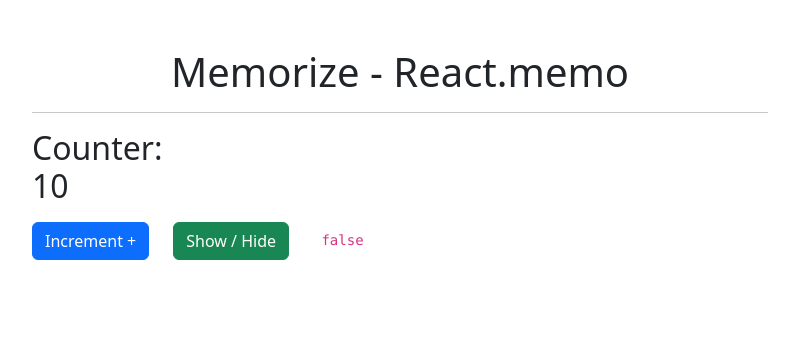
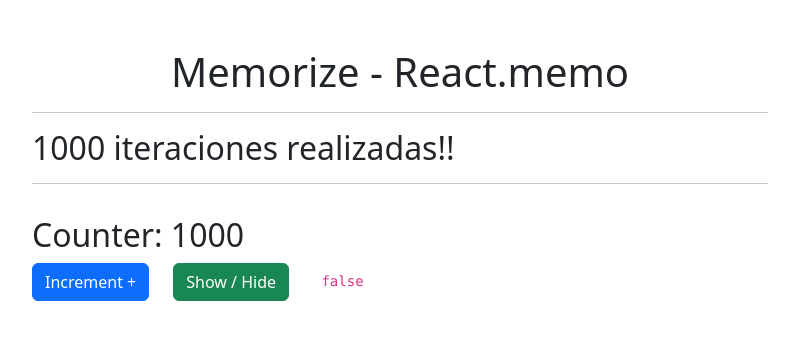
Before and after one commit to emanuelhardwell/hooks-23, a React (Vite) app: page / in a window 1280 px wide. Shown: the top 340 px of the page, without its empty margins (240-1039 px from the left). Built offline with nearby package versions, Linux system fonts and the light colour scheme.

Commit message:
feat: useMemo sirve para que no se ejecute una FUNCION MUY PESADA  cuando el arreglo de DEPENDENCIAS no han cambiado

```diff
--- /dev/null
+++ b/src/06-useMemo/Memo.jsx
@@ -0,0 +1,44 @@
+import React, { useMemo, useState } from "react";
+import { useCounter } from "../hooks/useCounter";
+
+const heavyStuff = (iterationNumber = 1000) => {
+  for (let i = 0; i < iterationNumber; i++) {
+    console.log("ahí vamos!!");
+  }
+
+  return `${iterationNumber} iteraciones realizadas!!`;
+};
+
+export const Memo = () => {
+  const { counter, onAdd } = useCounter(1000);
+  const [show, setShow] = useState(false);
+
+  // el useMemo sirve para que no se ejecute una FUNCION MUY PESADA  cuando el arreglo de DEPENDENCIAS no han cambiado
+  const numberMemo = useMemo(() => heavyStuff(counter), [counter]);
+
+  return (
+    <div className="container">
+      <div className="row">
+        <div className="col-md-8 mt-5 mx-auto">
+          <h1 className="text-center">Memorize - React.memo</h1>
+          <hr />
+
+          <h2> {numberMemo}</h2>
+          <hr />
+
+          <h2 className="pt-3">Counter: {counter}</h2>
+          <button className="btn btn-primary me-4" onClick={onAdd}>
+            Increment +
+          </button>
+          <button
+            className="btn btn-success me-4"
+            onClick={() => setShow(!show)}
+          >
+            Show / Hide
+          </button>
+          <code> {JSON.stringify(show)} </code>
+        </div>
+      </div>
+    </div>
+  );
+};
--- a/src/App.jsx
+++ b/src/App.jsx
@@ -5,8 +5,9 @@
 // import { MultipleCustomHooks } from "./03-examples/MultipleCustomHooks";
 // import { FocusScreen } from "./04-useRef/FocusScreen";
 // import { Layout } from "./05-useLayoutEffect/Layout";
-import { Memorize } from "./06-react-memo/Memorize";
+// import { Memorize } from "./06-react-memo/Memorize";
+import { Memo } from "./06-useMemo/Memo";
 
 export const App = () => {
-  return <Memorize />;
+  return <Memo />;
 };
```
